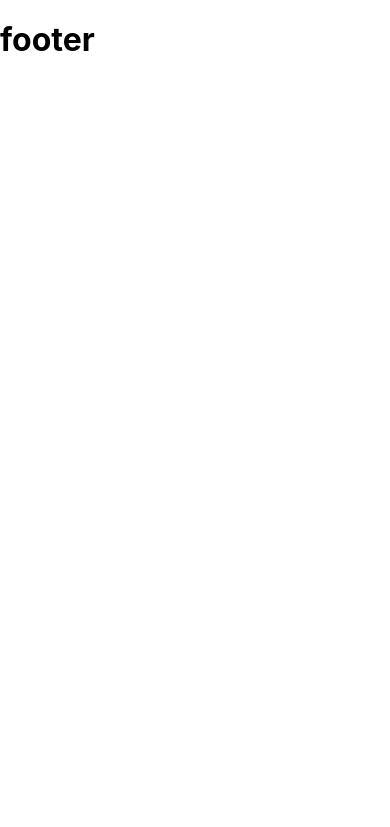
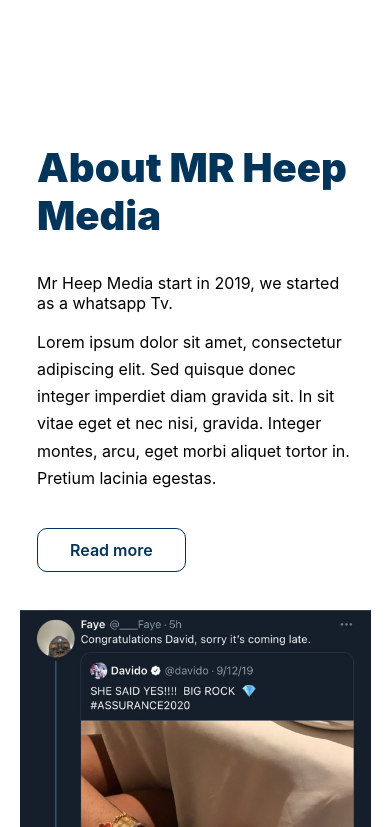
Before and after one commit to Chisonm/mr-heep, a Next.js app: page / in a window 390 px wide. Shown: the part 857-1684 px from the top of the page. Before the commit the page ends 937 px from the top, so only its background shows below. Built offline with nearby package versions, Linux system fonts and the light colour scheme.

Commit message:
About section

```diff
--- /dev/null
+++ b/components/About/About.js
@@ -0,0 +1,29 @@
+import React from 'react'
+import Image from 'next/image'
+import Link from 'next/link'
+import aboutimage from '../../public/aboutmrheep.png'
+import Aboutstyles from '../../styles/About.module.css'
+
+function About() {
+    return (
+    <div className={Aboutstyles.my}>
+        <div className={Aboutstyles.container}>
+            <div className={Aboutstyles.d_grid}>
+                <div className={Aboutstyles.image_div}>
+                    <Image src={aboutimage} />
+                </div>
+                <div className={Aboutstyles.about__content}>
+                    <h2>About MR Heep Media</h2>
+                    <p>Mr Heep Media start in 2019, we started as a whatsapp Tv.</p>
+                    <p className={Aboutstyles.about__lead_text}>Lorem ipsum dolor sit amet,
+                        consectetur adipiscing elit. Sed quisque donec integer imperdiet diam gravida sit. In sit vitae eget et nec nisi, gravida. Integer montes,
+                        arcu, eget morbi aliquet tortor in. Pretium lacinia egestas.</p>
+                    <Link href="/">Read more</Link>
+                </div>
+            </div>
+        </div>
+    </div>
+    )
+}
+
+export default About
--- a/pages/index.js
+++ b/pages/index.js
@@ -1,4 +1,5 @@
 import Head from 'next/head'
+import About from '../components/About/About'
 import HeroSection from '../components/Hero/HeroSection'
 
 export default function Home() {
@@ -9,6 +10,7 @@ export default function Home() {
       </Head>
 
       <HeroSection />
+      <About />
     </div>
   )
 }
--- /dev/null
+++ b/styles/About.module.css
@@ -0,0 +1,68 @@
+.container{
+    width: 90%;
+    margin: 0 auto;
+}
+
+.my{
+    margin: 7rem 0;
+}
+
+.d_grid{
+    display: grid;
+    grid-template-columns:repeat(2,1fr);
+    gap: 50px;
+}
+
+.about__content h2{
+    font-style: normal;
+    font-weight: 900;
+    font-size: 2.9rem;
+    line-height: 1.3;
+    max-width: 400px;
+
+    color: #03345A;
+}
+.about__content .about__lead_text{
+    margin-bottom: 3rem;
+    line-height: 1.7;
+}
+.about__content a {
+    margin-top: 3rem;
+    padding: 11px 32px;
+    font-weight: 600;
+    font-size: 1rem;
+    color: #03345A;
+    border-radius: 10px;
+    border: 1px solid #03345A;
+
+    transition: .4s ease-in;
+}
+
+.about__content a:hover{
+    background-color: #03345A;
+    color: #fff;
+}
+
+@media (max-width: 768px) {
+
+    .d_grid {
+        grid-template-columns: repeat(1, 1fr);
+        gap: 50px;
+    }
+
+    .about__content{
+        order: -2;
+        width: 90%;
+        margin: 0 auto;
+    }
+
+    .about__content h2{
+        font-style: normal;
+        font-weight: 900;
+        font-size: 2.5rem;
+        line-height: 1.2;
+        max-width: 400px;
+
+        color: #03345A;
+    }
+}
--- a/styles/Navbar.module.css
+++ b/styles/Navbar.module.css
@@ -62,7 +62,7 @@
 }
 .contact__btn{
     /* background-color: #fff; */
-    border-radius: 20px;
+    border-radius: 10px;
     padding: 8px 40px;
     font-size: 18px;
     font-weight: bold;
```
Also changed, not shown: public/aboutmrheep.png (added).
